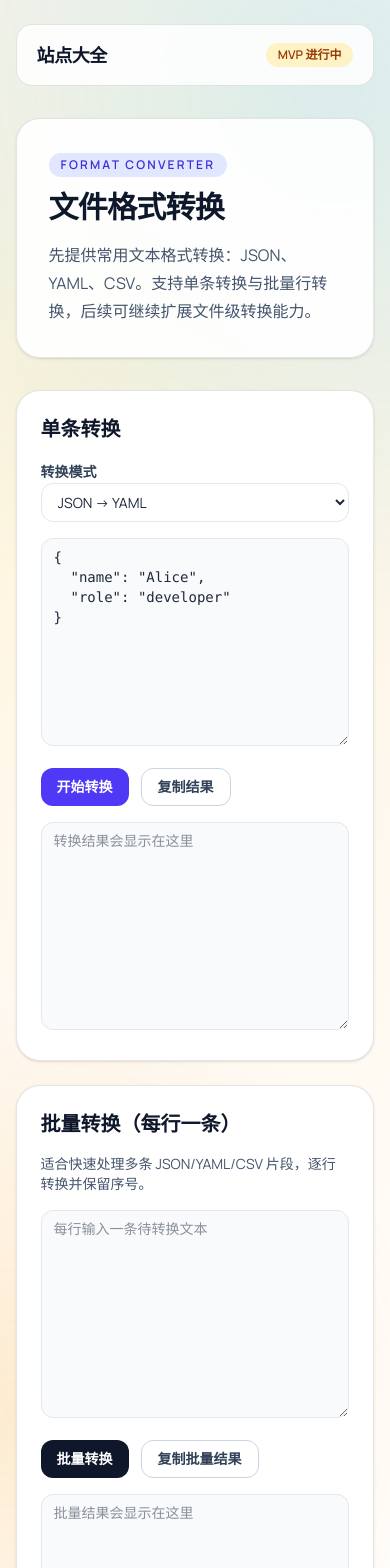
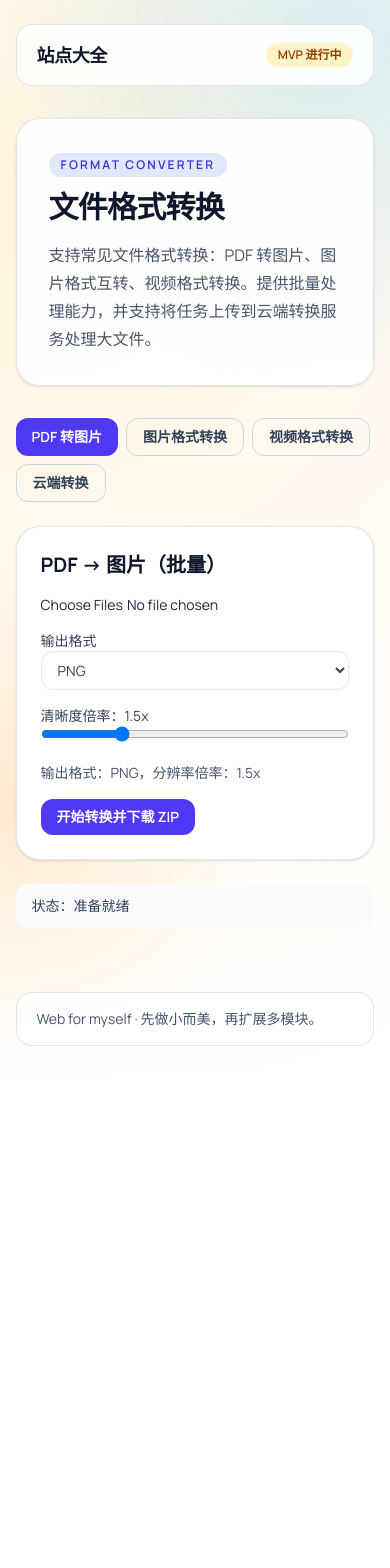
Before and after one commit to ChenChangxinX/web-for-myself, a Next.js app: page /tools/file-format-converter in a window 390 px wide. Shown: the top 1568 px of the page. After the commit the page ends 1078 px from the top, so only its background shows below. Built offline with nearby package versions, Linux system fonts and the light colour scheme.

Commit message:
feat: rebuild file format converter with pdf image and cloud workflow

```diff
--- a/app/tools/file-format-converter/file-format-converter-tool.tsx
+++ b/app/tools/file-format-converter/file-format-converter-tool.tsx
@@ -1,256 +1,507 @@
 "use client";
 
 import { useMemo, useState } from "react";
-import { dump, load } from "js-yaml";
+import JSZip from "jszip";
 
-type Mode = "json-to-yaml" | "yaml-to-json" | "csv-to-json" | "json-to-csv";
+type Tab = "pdf" | "image" | "video" | "cloud";
+type ImageOutputType = "image/png" | "image/jpeg" | "image/webp";
 
-function parseCsvLine(line: string): string[] {
-  const result: string[] = [];
-  let current = "";
-  let inQuotes = false;
+function normalizeFileBaseName(name: string): string {
+  return name.replace(/\.[^/.]+$/, "").replace(/[^a-zA-Z0-9-_\u4e00-\u9fa5]/g, "_");
+}
 
-  for (let i = 0; i < line.length; i += 1) {
-    const char = line[i];
-    if (char === '"') {
-      if (inQuotes && line[i + 1] === '"') {
-        current += '"';
-        i += 1;
-      } else {
-        inQuotes = !inQuotes;
+function outputExtension(type: ImageOutputType): string {
+  if (type === "image/jpeg") {
+    return "jpg";
+  }
+  if (type === "image/webp") {
+    return "webp";
+  }
+  return "png";
+}
+
+function downloadBlob(blob: Blob, fileName: string) {
+  const url = URL.createObjectURL(blob);
+  const anchor = document.createElement("a");
+  anchor.href = url;
+  anchor.download = fileName;
+  document.body.appendChild(anchor);
+  anchor.click();
+  anchor.remove();
+  URL.revokeObjectURL(url);
+}
+
+function canvasToBlob(canvas: HTMLCanvasElement, type: ImageOutputType, quality: number): Promise<Blob> {
+  return new Promise((resolve, reject) => {
+    canvas.toBlob(
+      (blob) => {
+        if (!blob) {
+          reject(new Error("导出失败"));
+          return;
+        }
+        resolve(blob);
+      },
+      type,
+      quality,
+    );
+  });
+}
+
+async function convertVideoToWebm(file: File, fps: number): Promise<Blob> {
+  const sourceUrl = URL.createObjectURL(file);
+  const video = document.createElement("video");
+  video.src = sourceUrl;
+  video.muted = true;
+  video.playsInline = true;
+
+  await new Promise<void>((resolve, reject) => {
+    video.onloadedmetadata = () => resolve();
+    video.onerror = () => reject(new Error("视频加载失败"));
+  });
+
+  const canvas = document.createElement("canvas");
+  canvas.width = video.videoWidth;
+  canvas.height = video.videoHeight;
+  const context = canvas.getContext("2d");
+  if (!context) {
+    URL.revokeObjectURL(sourceUrl);
+    throw new Error("无法初始化画布");
+  }
+
+  const canvasStream = canvas.captureStream(fps);
+  const capturedVideoStream = (video as HTMLVideoElement & { captureStream: () => MediaStream }).captureStream();
+  const mixedStream = new MediaStream([...canvasStream.getVideoTracks(), ...capturedVideoStream.getAudioTracks()]);
+
+  const mimeType = MediaRecorder.isTypeSupported("video/webm;codecs=vp9,opus")
+    ? "video/webm;codecs=vp9,opus"
+    : "video/webm";
+
+  const recorder = new MediaRecorder(mixedStream, { mimeType });
+  const chunks: Blob[] = [];
+  recorder.ondataavailable = (event) => {
+    if (event.data.size > 0) {
+      chunks.push(event.data);
+    }
+  };
+
+  const stopped = new Promise<Blob>((resolve) => {
+    recorder.onstop = () => {
+      resolve(new Blob(chunks, { type: "video/webm" }));
+    };
+  });
+
+  recorder.start(1000);
+  await video.play();
+
+  await new Promise<void>((resolve) => {
+    const draw = () => {
+      context.drawImage(video, 0, 0, canvas.width, canvas.height);
+      if (video.ended || video.paused) {
+        resolve();
+        return;
       }
-    } else if (char === "," && !inQuotes) {
-      result.push(current.trim());
-      current = "";
-    } else {
-      current += char;
+      requestAnimationFrame(draw);
+    };
+    draw();
+  });
+
+  recorder.stop();
+  const result = await stopped;
+  mixedStream.getTracks().forEach((track) => track.stop());
+  URL.revokeObjectURL(sourceUrl);
+  return result;
+}
+
+export function FileFormatConverterTool() {
+  const [activeTab, setActiveTab] = useState<Tab>("pdf");
+
+  const [pdfFiles, setPdfFiles] = useState<File[]>([]);
+  const [pdfScale, setPdfScale] = useState(1.5);
+  const [pdfOutputType, setPdfOutputType] = useState<ImageOutputType>("image/png");
+
+  const [imageFiles, setImageFiles] = useState<File[]>([]);
+  const [imageOutputType, setImageOutputType] = useState<ImageOutputType>("image/webp");
+  const [imageQuality, setImageQuality] = useState(0.9);
+
+  const [videoFiles, setVideoFiles] = useState<File[]>([]);
+  const [videoFps, setVideoFps] = useState(24);
+
+  const [cloudFiles, setCloudFiles] = useState<File[]>([]);
+  const [cloudEndpoint, setCloudEndpoint] = useState("");
+  const [cloudToken, setCloudToken] = useState("");
+
+  const [status, setStatus] = useState("准备就绪");
+  const [busy, setBusy] = useState(false);
+
+  const pdfHint = useMemo(() => {
+    const ext = outputExtension(pdfOutputType);
+    return `输出格式：${ext.toUpperCase()}，分辨率倍率：${pdfScale.toFixed(1)}x`;
+  }, [pdfOutputType, pdfScale]);
+
+  async function convertPdfToImages() {
+    if (pdfFiles.length === 0) {
+      setStatus("请先选择 PDF 文件");
+      return;
+    }
+
+    setBusy(true);
+    setStatus("正在解析 PDF 并转换为图片...");
+
+    try {
+      const pdfjs = await import("pdfjs-dist/legacy/build/pdf.mjs");
+      if (!pdfjs.GlobalWorkerOptions.workerSrc) {
+        pdfjs.GlobalWorkerOptions.workerSrc = `https://unpkg.com/pdfjs-dist@${pdfjs.version}/legacy/build/pdf.worker.min.mjs`;
+      }
+
+      const zip = new JSZip();
+      for (const file of pdfFiles) {
+        const data = new Uint8Array(await file.arrayBuffer());
+        const task = pdfjs.getDocument({ data });
+        const pdf = await task.promise;
+        const folder = zip.folder(normalizeFileBaseName(file.name));
+
+        for (let pageNumber = 1; pageNumber <= pdf.numPages; pageNumber += 1) {
+          const page = await pdf.getPage(pageNumber);
+          const viewport = page.getViewport({ scale: pdfScale });
+          const canvas = document.createElement("canvas");
+          canvas.width = viewport.width;
+          canvas.height = viewport.height;
+          const context = canvas.getContext("2d");
+          if (!context) {
+            throw new Error("PDF 画布初始化失败");
+          }
+
+          await page.render({ canvas, canvasContext: context, viewport }).promise;
+          const blob = await canvasToBlob(canvas, pdfOutputType, 0.92);
+          folder?.file(`page-${String(pageNumber).padStart(3, "0")}.${outputExtension(pdfOutputType)}`, blob);
+        }
+      }
+
+      const zipBlob = await zip.generateAsync({ type: "blob" });
+      downloadBlob(zipBlob, `pdf-to-images-${Date.now()}.zip`);
+      setStatus(`转换完成：共处理 ${pdfFiles.length} 个 PDF`);
+    } catch (error) {
+      setStatus(error instanceof Error ? error.message : "PDF 转换失败");
+    } finally {
+      setBusy(false);
     }
   }
 
-  result.push(current.trim());
-  return result;
-}
+  async function convertImages() {
+    if (imageFiles.length === 0) {
+      setStatus("请先选择图片文件");
+      return;
+    }
 
-function csvToJson(input: string): string {
-  const rows = input
-    .split(/\r?\n/)
-    .map((line) => line.trim())
-    .filter(Boolean);
+    setBusy(true);
+    setStatus("正在转换图片格式...");
 
-  if (rows.length < 2) {
-    throw new Error("CSV 至少需要表头和一行数据");
-  }
+    try {
+      const zip = new JSZip();
 
-  const headers = parseCsvLine(rows[0]);
-  const data = rows.slice(1).map((row) => {
-    const cells = parseCsvLine(row);
-    const item: Record<string, string> = {};
-    headers.forEach((header, index) => {
-      item[header] = cells[index] ?? "";
-    });
-    return item;
-  });
+      for (const file of imageFiles) {
+        const bitmap = await createImageBitmap(file);
+        const canvas = document.createElement("canvas");
+        canvas.width = bitmap.width;
+        canvas.height = bitmap.height;
+        const context = canvas.getContext("2d");
+        if (!context) {
+          throw new Error("图片画布初始化失败");
+        }
 
-  return JSON.stringify(data, null, 2);
-}
+        context.drawImage(bitmap, 0, 0);
+        const blob = await canvasToBlob(canvas, imageOutputType, imageQuality);
+        zip.file(`${normalizeFileBaseName(file.name)}.${outputExtension(imageOutputType)}`, blob);
+      }
 
-function escapeCsvValue(value: unknown): string {
-  const normalized = String(value ?? "");
-  if (normalized.includes(",") || normalized.includes('"') || normalized.includes("\n")) {
-    return `"${normalized.replaceAll('"', '""')}"`;
-  }
-  return normalized;
-}
-
-function jsonToCsv(input: string): string {
-  const parsed = JSON.parse(input) as unknown;
-  if (!Array.isArray(parsed) || parsed.length === 0 || typeof parsed[0] !== "object" || parsed[0] === null) {
-    throw new Error("JSON 转 CSV 需要对象数组，例如 [{\"name\":\"A\"}]");
-  }
-
-  const rows = parsed as Record<string, unknown>[];
-  const headers = Array.from(new Set(rows.flatMap((row) => Object.keys(row))));
-  const headerLine = headers.map(escapeCsvValue).join(",");
-  const dataLines = rows.map((row) => headers.map((header) => escapeCsvValue(row[header])).join(","));
-  return [headerLine, ...dataLines].join("\n");
-}
-
-function convertText(mode: Mode, input: string): string {
-  if (mode === "json-to-yaml") {
-    const jsonObject = JSON.parse(input) as unknown;
-    return dump(jsonObject, { indent: 2, noRefs: true }).trim();
-  }
-
-  if (mode === "yaml-to-json") {
-    const yamlObject = load(input);
-    return JSON.stringify(yamlObject, null, 2);
-  }
-
-  if (mode === "csv-to-json") {
-    return csvToJson(input);
-  }
-
-  return jsonToCsv(input);
-}
-
-const modeLabel: Record<Mode, string> = {
-  "json-to-yaml": "JSON -> YAML",
-  "yaml-to-json": "YAML -> JSON",
-  "csv-to-json": "CSV -> JSON",
-  "json-to-csv": "JSON -> CSV",
-};
-
-export function FileFormatConverterTool() {
-  const [mode, setMode] = useState<Mode>("json-to-yaml");
-  const [input, setInput] = useState('{\n  "name": "Alice",\n  "role": "developer"\n}');
-  const [output, setOutput] = useState("");
-  const [batchInput, setBatchInput] = useState("");
-  const [batchOutput, setBatchOutput] = useState("");
-  const [error, setError] = useState("");
-
-  const placeholder = useMemo(() => {
-    if (mode === "yaml-to-json") {
-      return "name: Alice\nrole: developer";
-    }
-    if (mode === "csv-to-json") {
-      return "name,role\nAlice,developer\nBob,designer";
-    }
-    if (mode === "json-to-csv") {
-      return '[{"name":"Alice","role":"developer"}]';
-    }
-    return '{\n  "name": "Alice",\n  "role": "developer"\n}';
-  }, [mode]);
-
-  function runConvert() {
-    try {
-      const result = convertText(mode, input);
-      setOutput(result);
-      setError("");
-    } catch (conversionError) {
-      setError(conversionError instanceof Error ? conversionError.message : "转换失败");
-      setOutput("");
+      const zipBlob = await zip.generateAsync({ type: "blob" });
+      downloadBlob(zipBlob, `image-convert-${Date.now()}.zip`);
+      setStatus(`转换完成：共处理 ${imageFiles.length} 张图片`);
+    } catch (error) {
+      setStatus(error instanceof Error ? error.message : "图片转换失败");
+    } finally {
+      setBusy(false);
     }
   }
 
-  function runBatchConvert() {
-    const items = batchInput
-      .split(/\r?\n/)
-      .map((line) => line.trim())
-      .filter(Boolean);
-
-    if (items.length === 0) {
-      setBatchOutput("");
+  async function convertVideos() {
+    if (videoFiles.length === 0) {
+      setStatus("请先选择视频文件");
       return;
     }
 
-    const converted = items.map((item, index) => {
-      try {
-        return `#${index + 1}\n${convertText(mode, item)}`;
-      } catch (conversionError) {
-        const message = conversionError instanceof Error ? conversionError.message : "转换失败";
-        return `#${index + 1}\nERROR: ${message}`;
+    setBusy(true);
+    setStatus("正在转换视频为 WebM，视频越长耗时越久...");
+
+    try {
+      const zip = new JSZip();
+      let index = 0;
+      for (const file of videoFiles) {
+        index += 1;
+        setStatus(`正在处理第 ${index}/${videoFiles.length} 个视频...`);
+        const webmBlob = await convertVideoToWebm(file, videoFps);
+        zip.file(`${normalizeFileBaseName(file.name)}.webm`, webmBlob);
       }
-    });
 
-    setBatchOutput(converted.join("\n\n"));
+      const zipBlob = await zip.generateAsync({ type: "blob" });
+      downloadBlob(zipBlob, `video-convert-${Date.now()}.zip`);
+      setStatus(`转换完成：共处理 ${videoFiles.length} 个视频`);
+    } catch (error) {
+      setStatus(error instanceof Error ? error.message : "视频转换失败");
+    } finally {
+      setBusy(false);
+    }
   }
 
-  async function copyOutput(value: string) {
-    if (!value.trim()) {
+  async function uploadCloudTask() {
+    if (!cloudEndpoint.trim()) {
+      setStatus("请输入云端转换接口地址");
       return;
     }
-    await navigator.clipboard.writeText(value);
+    if (cloudFiles.length === 0) {
+      setStatus("请先选择要上传的文件");
+      return;
+    }
+
+    setBusy(true);
+    setStatus("正在上传云端转换任务...");
+
+    try {
+      const formData = new FormData();
+      cloudFiles.forEach((file) => formData.append("files", file));
+      formData.append("tool", "file-format-converter");
+      formData.append("hint", "batch-convert-large-files");
+
+      const headers: HeadersInit = {};
+      if (cloudToken.trim()) {
+        headers.Authorization = `Bearer ${cloudToken.trim()}`;
+      }
+
+      const response = await fetch(cloudEndpoint.trim(), {
+        method: "POST",
+        body: formData,
+        headers,
+      });
+
+      const responseText = await response.text();
+      if (!response.ok) {
+        throw new Error(`云端任务失败（${response.status}）：${responseText.slice(0, 160)}`);
+      }
+
+      setStatus(`云端任务提交成功：${responseText.slice(0, 180) || "已接收"}`);
+    } catch (error) {
+      setStatus(error instanceof Error ? error.message : "云端任务提交失败");
+    } finally {
+      setBusy(false);
+    }
   }
 
   return (
-    <section className="grid gap-6 lg:grid-cols-2">
-      <article className="space-y-4 rounded-3xl border border-black/10 bg-white p-6 shadow-sm">
-        <h2 className="text-xl font-bold text-slate-900">单条转换</h2>
-        <label className="text-sm font-semibold text-slate-700" htmlFor="mode-select">
-          转换模式
-        </label>
-        <select
-          id="mode-select"
-          className="w-full rounded-xl border border-slate-200 bg-white px-3 py-2 text-sm"
-          value={mode}
-          onChange={(event) => setMode(event.target.value as Mode)}
+    <section className="space-y-6">
+      <div className="flex flex-wrap gap-2">
+        <button
+          type="button"
+          onClick={() => setActiveTab("pdf")}
+          className={`rounded-xl px-4 py-2 text-sm font-semibold ${activeTab === "pdf" ? "bg-indigo-600 text-white" : "border border-slate-300 text-slate-700"}`}
         >
-          {(Object.keys(modeLabel) as Mode[]).map((item) => (
-            <option key={item} value={item}>
-              {modeLabel[item]}
-            </option>
-          ))}
-        </select>
+          PDF 转图片
+        </button>
+        <button
+          type="button"
+          onClick={() => setActiveTab("image")}
+          className={`rounded-xl px-4 py-2 text-sm font-semibold ${activeTab === "image" ? "bg-indigo-600 text-white" : "border border-slate-300 text-slate-700"}`}
+        >
+          图片格式转换
+        </button>
+        <button
+          type="button"
+          onClick={() => setActiveTab("video")}
+          className={`rounded-xl px-4 py-2 text-sm font-semibold ${activeTab === "video" ? "bg-indigo-600 text-white" : "border border-slate-300 text-slate-700"}`}
+        >
+          视频格式转换
+        </button>
+        <button
+          type="button"
+          onClick={() => setActiveTab("cloud")}
+          className={`rounded-xl px-4 py-2 text-sm font-semibold ${activeTab === "cloud" ? "bg-indigo-600 text-white" : "border border-slate-300 text-slate-700"}`}
+        >
+          云端转换
+        </button>
+      </div>
 
-        <textarea
-          className="h-52 w-full rounded-xl border border-slate-200 bg-slate-50 px-3 py-2 font-mono text-sm"
-          value={input}
-          placeholder={placeholder}
-          onChange={(event) => setInput(event.target.value)}
-        />
+      {activeTab === "pdf" ? (
+        <article className="space-y-4 rounded-3xl border border-black/10 bg-white p-6 shadow-sm">
+          <h2 className="text-xl font-bold text-slate-900">PDF -&gt; 图片（批量）</h2>
+          <input
+            type="file"
+            accept="application/pdf"
+            multiple
+            onChange={(event) => setPdfFiles(Array.from(event.target.files ?? []))}
+            className="block w-full text-sm"
+          />
 
-        <div className="flex flex-wrap gap-3">
+          <div className="grid gap-4 md:grid-cols-2">
+            <label className="space-y-2 text-sm text-slate-700">
+              输出格式
+              <select
+                className="w-full rounded-xl border border-slate-200 px-3 py-2"
+                value={pdfOutputType}
+                onChange={(event) => setPdfOutputType(event.target.value as ImageOutputType)}
+              >
+                <option value="image/png">PNG</option>
+                <option value="image/jpeg">JPG</option>
+                <option value="image/webp">WEBP</option>
+              </select>
+            </label>
+            <label className="space-y-2 text-sm text-slate-700">
+              清晰度倍率：{pdfScale.toFixed(1)}x
+              <input
+                type="range"
+                min={1}
+                max={3}
+                step={0.1}
+                value={pdfScale}
+                onChange={(event) => setPdfScale(Number.parseFloat(event.target.value))}
+                className="w-full"
+              />
+            </label>
+          </div>
+
+          <p className="text-sm text-slate-600">{pdfHint}</p>
+
           <button
             type="button"
-            onClick={runConvert}
-            className="rounded-xl bg-indigo-600 px-4 py-2 text-sm font-semibold text-white hover:bg-indigo-700"
+            onClick={convertPdfToImages}
+            disabled={busy}
+            className="rounded-xl bg-indigo-600 px-4 py-2 text-sm font-semibold text-white hover:bg-indigo-700 disabled:cursor-not-allowed disabled:opacity-60"
           >
-            开始转换
+            开始转换并下载 ZIP
           </button>
+        </article>
+      ) : null}
+
+      {activeTab === "image" ? (
+        <article className="space-y-4 rounded-3xl border border-black/10 bg-white p-6 shadow-sm">
+          <h2 className="text-xl font-bold text-slate-900">图片格式转换（批量）</h2>
+          <input
+            type="file"
+            accept="image/*"
+            multiple
+            onChange={(event) => setImageFiles(Array.from(event.target.files ?? []))}
+            className="block w-full text-sm"
+          />
+
+          <div className="grid gap-4 md:grid-cols-2">
+            <label className="space-y-2 text-sm text-slate-700">
+              输出格式
+              <select
+                className="w-full rounded-xl border border-slate-200 px-3 py-2"
+                value={imageOutputType}
+                onChange={(event) => setImageOutputType(event.target.value as ImageOutputType)}
+              >
+                <option value="image/webp">WEBP</option>
+                <option value="image/jpeg">JPG</option>
+                <option value="image/png">PNG</option>
+              </select>
+            </label>
+            <label className="space-y-2 text-sm text-slate-700">
+              压缩质量：{Math.round(imageQuality * 100)}%
+              <input
+                type="range"
+                min={0.4}
+                max={1}
+                step={0.05}
+                value={imageQuality}
+                onChange={(event) => setImageQuality(Number.parseFloat(event.target.value))}
+                className="w-full"
+              />
+            </label>
+          </div>
+
           <button
             type="button"
-            onClick={() => copyOutput(output)}
-            className="rounded-xl border border-slate-300 px-4 py-2 text-sm font-semibold text-slate-700 hover:bg-slate-100"
+            onClick={convertImages}
+            disabled={busy}
+            className="rounded-xl bg-indigo-600 px-4 py-2 text-sm font-semibold text-white hover:bg-indigo-700 disabled:cursor-not-allowed disabled:opacity-60"
           >
-            复制结果
+            转换图片并下载 ZIP
           </button>
-        </div>
+        </article>
+      ) : null}
 
-        {error ? <p className="text-sm font-medium text-red-600">{error}</p> : null}
+      {activeTab === "video" ? (
+        <article className="space-y-4 rounded-3xl border border-black/10 bg-white p-6 shadow-sm">
+          <h2 className="text-xl font-bold text-slate-900">视频格式转换（输出 WebM）</h2>
+          <p className="text-sm text-slate-600">在浏览器本地转码，支持批量处理。建议先用短视频测试，长视频可能耗时较长。</p>
+          <input
+            type="file"
+            accept="video/*"
+            multiple
+            onChange={(event) => setVideoFiles(Array.from(event.target.files ?? []))}
+            className="block w-full text-sm"
+          />
 
-        <textarea
-          className="h-52 w-full rounded-xl border border-slate-200 bg-slate-50 px-3 py-2 font-mono text-sm"
-          value={output}
-          readOnly
-          placeholder="转换结果会显示在这里"
-        />
-      </article>
+          <label className="space-y-2 text-sm text-slate-700">
+            输出帧率：{videoFps} fps
+            <input
+              type="range"
+              min={12}
+              max={60}
+              step={1}
+              value={videoFps}
+              onChange={(event) => setVideoFps(Number.parseInt(event.target.value, 10))}
+              className="w-full"
+            />
+          </label>
 
-      <article className="space-y-4 rounded-3xl border border-black/10 bg-white p-6 shadow-sm">
-        <h2 className="text-xl font-bold text-slate-900">批量转换（每行一条）</h2>
-        <p className="text-sm text-slate-600">适合快速处理多条 JSON/YAML/CSV 片段，逐行转换并保留序号。</p>
-
-        <textarea
-          className="h-52 w-full rounded-xl border border-slate-200 bg-slate-50 px-3 py-2 font-mono text-sm"
-          value={batchInput}
-          placeholder="每行输入一条待转换文本"
-          onChange={(event) => setBatchInput(event.target.value)}
-        />
-
-        <div className="flex flex-wrap gap-3">
           <button
             type="button"
-            onClick={runBatchConvert}
-            className="rounded-xl bg-slate-900 px-4 py-2 text-sm font-semibold text-white hover:bg-slate-700"
+            onClick={convertVideos}
+            disabled={busy}
+            className="rounded-xl bg-indigo-600 px-4 py-2 text-sm font-semibold text-white hover:bg-indigo-700 disabled:cursor-not-allowed disabled:opacity-60"
           >
-            批量转换
+            转换视频并下载 ZIP
           </button>
+        </article>
+      ) : null}
+
+      {activeTab === "cloud" ? (
+        <article className="space-y-4 rounded-3xl border border-black/10 bg-white p-6 shadow-sm">
+          <h2 className="text-xl font-bold text-slate-900">云端转换任务（大文件）</h2>
+          <p className="text-sm text-slate-600">将文件批量上传到你自己的云端转换 API，浏览器端不保存你的 Token。</p>
+          <input
+            type="url"
+            value={cloudEndpoint}
+            onChange={(event) => setCloudEndpoint(event.target.value)}
+            placeholder="https://your-api.example.com/convert"
+            className="w-full rounded-xl border border-slate-200 px-3 py-2 text-sm"
+          />
+          <input
+            type="password"
+            value={cloudToken}
+            onChange={(event) => setCloudToken(event.target.value)}
+            placeholder="Bearer Token（可选）"
+            className="w-full rounded-xl border border-slate-200 px-3 py-2 text-sm"
+          />
+          <input
+            type="file"
+            multiple
+            onChange={(event) => setCloudFiles(Array.from(event.target.files ?? []))}
+            className="block w-full text-sm"
+          />
+
           <button
             type="button"
-            onClick={() => copyOutput(batchOutput)}
-            className="rounded-xl border border-slate-300 px-4 py-2 text-sm font-semibold text-slate-700 hover:bg-slate-100"
+            onClick={uploadCloudTask}
+            disabled={busy}
+            className="rounded-xl bg-indigo-600 px-4 py-2 text-sm font-semibold text-white hover:bg-indigo-700 disabled:cursor-not-allowed disabled:opacity-60"
           >
-            复制批量结果
+            提交云端转换任务
           </button>
-        </div>
+        </article>
+      ) : null}
 
-        <textarea
-          className="h-52 w-full rounded-xl border border-slate-200 bg-slate-50 px-3 py-2 font-mono text-sm"
-          value={batchOutput}
-          readOnly
-          placeholder="批量结果会显示在这里"
-        />
-      </article>
+      <p className="rounded-xl bg-slate-50 px-4 py-3 text-sm text-slate-700">状态：{status}</p>
     </section>
   );
 }
--- a/app/tools/file-format-converter/page.tsx
+++ b/app/tools/file-format-converter/page.tsx
@@ -3,7 +3,7 @@ import { FileFormatConverterTool } from "./file-format-converter-tool";
 
 export const metadata: Metadata = {
   title: "文件格式转换 | 个人工具",
-  description: "支持 JSON/YAML/CSV 文本互转，包含批量文本转换模式。",
+  description: "支持 PDF 转图片、图片格式转换、视频转 WebM 以及批量处理与云端任务上传。",
 };
 
 export default function FileFormatConverterPage() {
@@ -15,7 +15,7 @@ export default function FileFormatConverterPage() {
         </p>
         <h1 className="text-3xl font-extrabold tracking-tight text-slate-900 md:text-4xl">文件格式转换</h1>
         <p className="mt-4 max-w-3xl text-base leading-7 text-slate-600">
-          先提供常用文本格式转换：JSON、YAML、CSV。支持单条转换与批量行转换，后续可继续扩展文件级转换能力。
+          支持常见文件格式转换：PDF 转图片、图片格式互转、视频格式转换。提供批量处理能力，并支持将任务上传到云端转换服务处理大文件。
         </p>
       </section>
 
--- a/package.json
+++ b/package.json
@@ -21,6 +21,7 @@
     "jszip": "^3.10.1",
     "marked": "^18.0.4",
     "next": "16.2.6",
+    "pdfjs-dist": "^5.7.284",
     "qrcode": "^1.5.4",
     "react": "19.2.4",
     "react-dom": "19.2.4",
```
Also changed, not shown: 1 other file (tests, documents, lock files or other folders).
